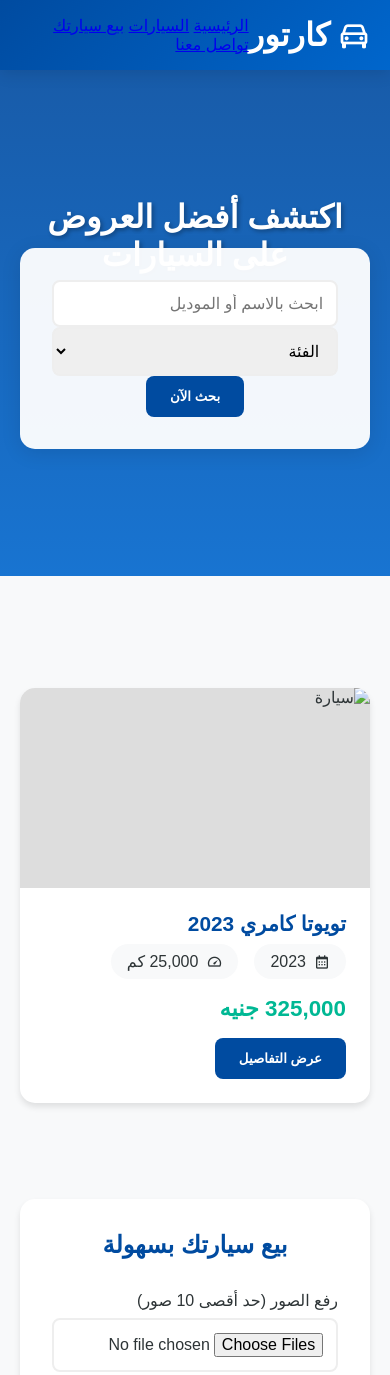
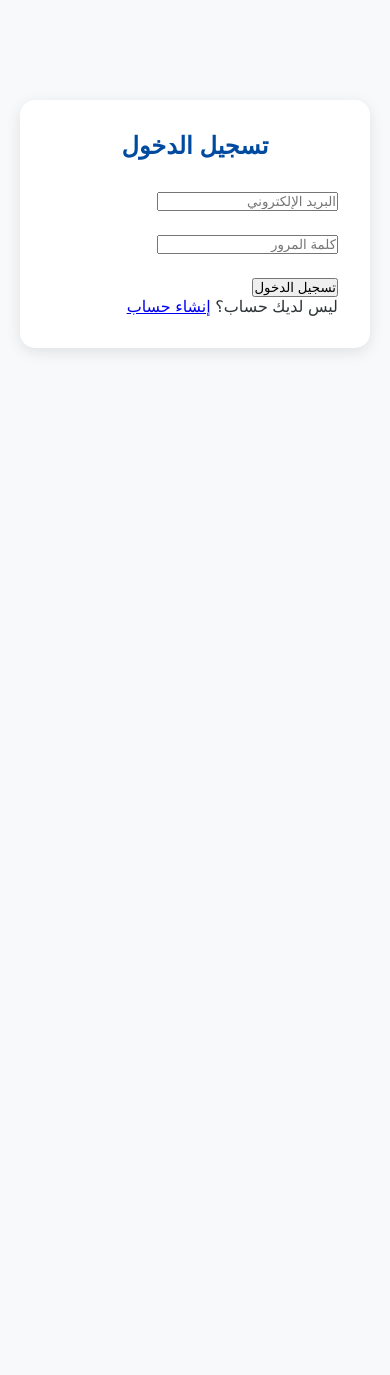
Before and after one commit to hassanrabah/Cartor, a plain HTML site: page index.html in a window 390 px wide. Shown: the top 1375 px of the page. After the commit the page ends 844 px from the top, so only its background shows below. Drawn offline with nearby package versions, Linux system fonts and the light colour scheme.

Commit message:
Update index.html
تعديل تصميم الموقع وإضافة روابط التواصل

```diff
--- a/index.html
+++ b/index.html
@@ -6,7 +6,6 @@
     <title>كارتور - سوق السيارات الأول</title>
     <link href="https://unpkg.com/boxicons@2.1.4/css/boxicons.min.css" rel="stylesheet">
     <style>
-        /* الأساسيات */
         :root {
             --primary: #004ba0;
             --secondary: #ffd700;
@@ -28,154 +27,30 @@
         }
 
         .container {
-            max-width: 1400px;
+            max-width: 1200px;
             margin: 0 auto;
-            padding: 0 20px;
+            padding: 20px;
         }
 
-        /* التنقل */
-        .navbar {
-            background: linear-gradient(135deg, var(--primary), #0066cc);
-            padding: 1rem 0;
-            box-shadow: 0 4px 15px rgba(0,0,0,0.1);
-            position: sticky;
-            top: 0;
-            z-index: 1000;
+        /* نظام الصفحات */
+        .page {
+            display: none;
+            min-height: 100vh;
+            padding: 2rem 0;
         }
 
-        .nav-content {
-            display: flex;
-            justify-content: space-between;
-            align-items: center;
+        .page.active {
+            display: block;
         }
 
-        .logo {
-            color: white;
-            font-size: 2rem;
-            font-weight: 700;
-            text-decoration: none;
-            display: flex;
-            align-items: center;
-            gap: 0.5rem;
-        }
-
-        /* الهيرو */
-        .hero {
-            background: linear-gradient(rgba(0,75,160,0.9), rgba(0,102,204,0.9)),
-                        url('hero-bg.jpg') center/cover;
-            height: 60vh;
-            display: flex;
-            align-items: center;
-            color: white;
-            text-align: center;
-            margin-bottom: 4rem;
-        }
-
-        .hero h1 {
-            font-size: 3rem;
-            margin-bottom: 1.5rem;
-            text-shadow: 2px 2px 4px rgba(0,0,0,0.3);
-        }
-
-        /* فلتر البحث */
-        .search-filter {
-            background: rgba(255,255,255,0.95);
+        /* نموذج التسجيل */
+        .auth-form {
+            background: white;
+            max-width: 500px;
+            margin: 3rem auto;
             padding: 2rem;
             border-radius: 15px;
-            box-shadow: 0 4px 20px rgba(0,0,0,0.1);
-            max-width: 800px;
-            margin: -50px auto 0;
-            position: relative;
-        }
-
-        /* بطاقات السيارات */
-        .cars-grid {
-            display: grid;
-            grid-template-columns: repeat(auto-fit, minmax(300px, 1fr));
-            gap: 2rem;
-            padding: 3rem 0;
-        }
-
-        .car-card {
-            background: white;
-            border-radius: 15px;
-            overflow: hidden;
-            box-shadow: 0 4px 6px rgba(0,0,0,0.1);
-            transition: all 0.3s;
-            position: relative;
-        }
-
-        .car-card:hover {
-            transform: translateY(-5px);
-            box-shadow: 0 10px 15px rgba(0,0,0,0.2);
-        }
-
-        .car-badge {
-            position: absolute;
-            top: 15px;
-            left: 15px;
-            background: var(--accent);
-            color: white;
-            padding: 0.3rem 1rem;
-            border-radius: 20px;
-            font-size: 0.9rem;
-        }
-
-        .car-image {
-            height: 200px;
-            background: #ddd;
-            position: relative;
-            overflow: hidden;
-        }
-
-        .car-image img {
-            width: 100%;
-            height: 100%;
-            object-fit: cover;
-            transition: transform 0.3s;
-        }
-
-        .car-details {
-            padding: 1.5rem;
-        }
-
-        .car-title {
-            font-size: 1.3rem;
-            color: var(--primary);
-            margin-bottom: 0.5rem;
-        }
-
-        .car-specs {
-            display: flex;
-            gap: 1rem;
-            flex-wrap: wrap;
-            margin-bottom: 1rem;
-        }
-
-        .spec-item {
-            background: var(--light);
-            padding: 0.5rem 1rem;
-            border-radius: 20px;
-            display: flex;
-            align-items: center;
-            gap: 0.5rem;
-        }
-
-        .car-price {
-            color: var(--accent);
-            font-size: 1.4rem;
-            font-weight: 700;
-            margin: 1rem 0;
-        }
-
-        /* النماذج */
-        .form-container {
-            max-width: 800px;
-            margin: 3rem auto;
-            background: white;
-            padding: 2rem;
-            border-radius: 15px;
-            box-shadow: 0 4px 6px rgba(0,0,0,0.1);
+            box-shadow: 0 4px 15px rgba(0,0,0,0.1);
         }
 
         .form-title {
@@ -188,221 +63,162 @@
             margin-bottom: 1.5rem;
         }
 
-        .input-label {
-            display: block;
-            margin-bottom: 0.5rem;
-            font-weight: 500;
+        /* صفحة الرئيسية */
+        .header {
+            display: flex;
+            justify-content: space-between;
+            align-items: center;
+            margin-bottom: 2rem;
         }
 
-        .form-input {
-            width: 100%;
-            padding: 0.8rem;
-            border: 2px solid #eee;
-            border-radius: 8px;
-            font-size: 1rem;
-            transition: border-color 0.3s;
+        /* روابط التواصل */
+        .social-links {
+            display: flex;
+            gap: 1rem;
+            margin-top: 2rem;
         }
 
-        .form-input:focus {
-            border-color: var(--primary);
-            outline: none;
-        }
-
-        /* الأزرار */
-        .btn {
-            padding: 0.8rem 1.5rem;
-            border: none;
-            border-radius: 8px;
-            font-weight: 600;
-            cursor: pointer;
-            transition: all 0.3s;
-            display: inline-flex;
+        .social-link {
+            color: var(--primary);
+            text-decoration: none;
+            display: flex;
             align-items: center;
             gap: 0.5rem;
-        }
-
-        .btn-primary {
-            background: var(--primary);
-            color: white;
-        }
-
-        .btn-primary:hover {
-            background: #003366;
-        }
-
-        /* الفوتر */
-        .footer {
-            background: var(--dark);
-            color: white;
-            padding: 3rem 0;
-            margin-top: 5rem;
-        }
-
-        .footer-grid {
-            display: grid;
-            grid-template-columns: repeat(auto-fit, minmax(250px, 1fr));
-            gap: 2rem;
-        }
-
-        .footer-col h4 {
-            margin-bottom: 1rem;
-        }
-
-        .footer-col a {
-            color: white;
-            text-decoration: none;
-            display: block;
-            margin-bottom: 0.5rem;
-        }
-
-        @media (max-width: 768px) {
-            .hero h1 {
-                font-size: 2rem;
-            }
-
-            .cars-grid {
-                grid-template-columns: 1fr;
-            }
         }
     </style>
 </head>
 <body>
-    <!-- التنقل -->
-    <nav class="navbar">
+    <!-- صفحة المصادقة -->
+    <div id="authPage" class="page active">
         <div class="container">
-            <div class="nav-content">
-                <a href="#" class="logo">
-                    <i class='bx bx-car'></i>
-                    كارتور
-                </a>
-                <div class="nav-links">
-                    <a href="#" class="nav-link">الرئيسية</a>
-                    <a href="#" class="nav-link">السيارات</a>
-                    <a href="#" class="nav-link">بيع سيارتك</a>
-                    <a href="#" class="nav-link">تواصل معنا</a>
+            <div class="auth-form">
+                <h2 class="form-title" id="formTitle">تسجيل الدخول</h2>
+
+                <form id="loginForm">
+                    <div class="input-group">
+                        <input type="email" id="loginEmail" placeholder="البريد الإلكتروني" required>
+                    </div>
+                    <div class="input-group">
+                        <input type="password" id="loginPassword" placeholder="كلمة المرور" required>
+                    </div>
+                    <button type="submit" class="btn btn-primary">تسجيل الدخول</button>
+                </form>
+
+                <form id="registerForm" style="display: none;">
+                    <div class="input-group">
+                        <input type="email" id="regEmail" placeholder="البريد الإلكتروني" required>
+                    </div>
+                    <div class="input-group">
+                        <input type="password" id="regPassword" placeholder="كلمة المرور" required>
+                    </div>
+                    <div class="input-group">
+                        <input type="password" id="regConfirm" placeholder="تأكيد كلمة المرور" required>
+                    </div>
+                    <button type="submit" class="btn btn-primary">إنشاء حساب</button>
+                </form>
+
+                <div class="auth-switch">
+                    <p id="switchText">ليس لديك حساب؟ <a href="#" onclick="toggleForms()">إنشاء حساب</a></p>
                 </div>
             </div>
         </div>
-    </nav>
+    </div>
 
-    <!-- الهيرو -->
-    <section class="hero">
+    <!-- الصفحة الرئيسية -->
+    <div id="mainPage" class="page">
         <div class="container">
-            <h1>اكتشف أفضل العروض على السيارات</h1>
-            <div class="search-filter">
-                <div class="filter-grid">
-                    <input type="text" placeholder="ابحث بالاسم أو الموديل" class="form-input">
-                    <select class="form-input">
-                        <option value="">الفئة</option>
-                        <option>سيدان</option>
-                        <option>SUV</option>
-                    </select>
-                    <button class="btn btn-primary">بحث الآن</button>
+            <div class="header">
+                <h1>السيارات المعروضة</h1>
+                <div>
+                    <button onclick="logout()" class="btn btn-primary">تسجيل الخروج</button>
                 </div>
             </div>
-        </div>
-    </section>
 
-    <!-- قائمة السيارات -->
-    <main class="container">
-        <div class="cars-grid">
-            <!-- بطاقة سيارة -->
-            <article class="car-card">
-                <span class="car-badge">عرض خاص</span>
-                <div class="car-image">
-                    <img src="car1.jpg" alt="سيارة">
-                </div>
-                <div class="car-details">
-                    <h3 class="car-title">تويوتا كامري 2023</h3>
-                    <div class="car-specs">
-                        <span class="spec-item">
-                            <i class='bx bx-calendar'></i>
-                            2023
-                        </span>
-                        <span class="spec-item">
-                            <i class='bx bx-tachometer'></i>
-                            25,000 كم
-                        </span>
-                    </div>
-                    <div class="car-price">325,000 جنيه</div>
-                    <button class="btn btn-primary">عرض التفاصيل</button>
-                </div>
-            </article>
+            <div class="cars-grid">
+                <!-- محتوى السيارات -->
+            </div>
 
-            <!-- المزيد من البطاقات -->
-        </div>
-
-        <!-- نموذج البيع -->
-        <section class="form-container">
-            <h2 class="form-title">بيع سيارتك بسهولة</h2>
-            <form id="carForm">
-                <div class="input-group">
-                    <label class="input-label">رفع الصور (حد أقصى 10 صور)</label>
-                    <input type="file" multiple accept="image/*" class="form-input" id="carImages">
-                    <div class="image-preview" id="imagePreview"></div>
-                </div>
-                <!-- باقي الحقول -->
-                <button type="submit" class="btn btn-primary">نشر الإعلان</button>
-            </form>
-        </section>
-    </main>
-
-    <!-- الفوتر -->
-    <footer class="footer">
-        <div class="container">
-            <div class="footer-grid">
-                <div class="footer-col">
-                    <h4>كارتور</h4>
-                    <p>منصة رائدة في عالم السيارات</p>
-                </div>
-                <div class="footer-col">
-                    <h4>روابط سريعة</h4>
-                    <a href="#">الشروط والأحكام</a>
-                    <a href="#">سياسة الخصوصية</a>
-                </div>
-                <div class="footer-col">
-                    <h4>اتصل بنا</h4>
-                    <p>info@cartor.com</p>
-                    <p>+20 123 456 789</p>
-                </div>
+            <div class="social-links">
+                <a href="https://www.facebook.com/share/1EzeY5z95o/" class="social-link" target="_blank">
+                    <i class='bx bxl-facebook'></i>
+                    Facebook
+                </a>
+                <a href="https://www.instagram.com/hassan_rabah__?igsh=MTAzOWoyMHZucTg5YQ==" class="social-link" target="_blank">
+                    <i class='bx bxl-instagram'></i>
+                    Instagram
+                </a>
+                <span class="social-link">
+                    <i class='bx bx-phone'></i>
+                    01501150041
+                </span>
             </div>
         </div>
-    </footer>
+    </div>
 
     <script>
-        // معاينة الصور
-        document.getElementById('carImages').addEventListener('change', function(e) {
-            const preview = document.getElementById('imagePreview');
-            preview.innerHTML = '';
+        // إدارة الحالة
+        let currentUser = null;
 
-            Array.from(e.target.files).forEach(file => {
-                const reader = new FileReader();
-                reader.onload = (event) => {
-                    const img = document.createElement('img');
-                    img.src = event.target.result;
-                    img.style.height = '100px';
-                    img.style.margin = '5px';
-                    img.style.borderRadius = '8px';
-                    preview.appendChild(img);
-                }
-                reader.readAsDataURL(file);
-            });
+        // تبديل النماذج
+        function toggleForms() {
+            const loginForm = document.getElementById('loginForm');
+            const registerForm = document.getElementById('registerForm');
+            const switchText = document.getElementById('switchText');
+
+            if (loginForm.style.display === 'none') {
+                loginForm.style.display = 'block';
+                registerForm.style.display = 'none';
+                switchText.innerHTML = 'ليس لديك حساب؟ <a href="#" onclick="toggleForms()">إنشاء حساب</a>';
+            } else {
+                loginForm.style.display = 'none';
+                registerForm.style.display = 'block';
+                switchText.innerHTML = 'لديك حساب بالفعل؟ <a href="#" onclick="toggleForms()">تسجيل الدخول</a>';
+            }
+        }
+
+        // تسجيل الدخول
+        document.getElementById('loginForm').addEventListener('submit', function(e) {
+            e.preventDefault();
+            // التحقق من بيانات الدخول
+            currentUser = {
+                email: document.getElementById('loginEmail').value
+            };
+            switchPage('mainPage');
         });
 
-        // فلترة السيارات
-        function filterCars() {
-            const search = document.querySelector('.search-filter input').value.toLowerCase();
-            const cars = document.querySelectorAll('.car-card');
+        // إنشاء حساب
+        document.getElementById('registerForm').addEventListener('submit', function(e) {
+            e.preventDefault();
+            // التحقق من تطابق كلمة المرور
+            currentUser = {
+                email: document.getElementById('regEmail').value
+            };
+            switchPage('mainPage');
+        });
 
-            cars.forEach(car => {
-                const title = car.querySelector('.car-title').textContent.toLowerCase();
-                car.style.display = title.includes(search) ? 'block' : 'none';
-            });
+        // تسجيل الخروج
+        function logout() {
+            currentUser = null;
+            switchPage('authPage');
         }
 
-        // أحداث البحث
-        document.querySelector('.search-filter button').addEventListener('click', filterCars);
-        document.querySelector('.search-filter input').addEventListener('keyup', filterCars);
+        // تبديل الصفحات
+        function switchPage(pageId) {
+            document.querySelectorAll('.page').forEach(page => {
+                page.classList.remove('active');
+            });
+            document.getElementById(pageId).classList.add('active');
+        }
+
+        // حماية الصفحات
+        function checkAuth() {
+            if (!currentUser && window.location.hash !== '#auth') {
+                switchPage('authPage');
+            }
+        }
+
+        // تهيئة التطبيق
+        checkAuth();
     </script>
 </body>
 </html>
```
